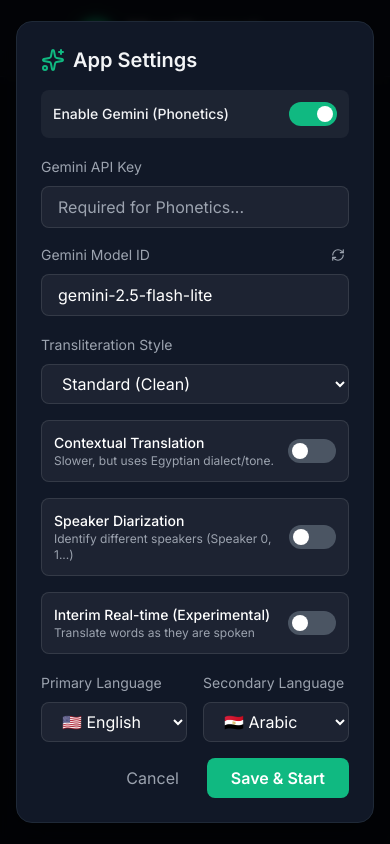
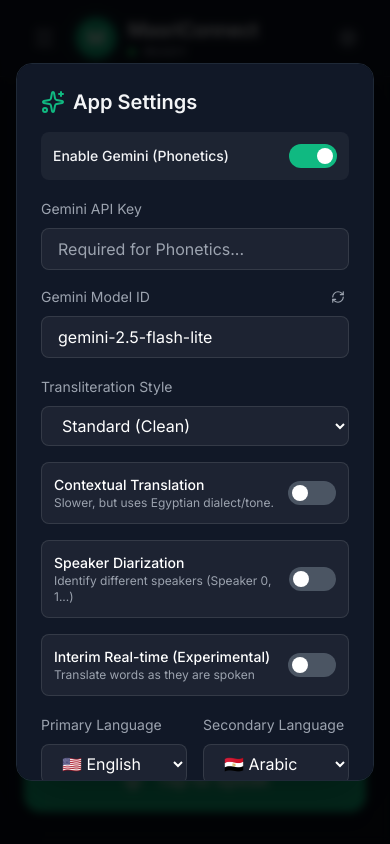
Before and after one commit to Rtas-17/rtas-17.github.io, a React (Vite) app: page / in a window 390 px wide. Built offline with nearby package versions, Linux system fonts and the light colour scheme.

Commit message:
Fix settings modal scrolling on mobile (max-h-85dvh)

```diff
--- a/src/App.jsx
+++ b/src/App.jsx
@@ -560,7 +560,7 @@
       {
         showSettings && (
           <div className="absolute inset-0 z-50 bg-black/80 backdrop-blur-sm flex items-center justify-center p-4">
-            <div className="bg-surface border border-border p-6 rounded-2xl w-full max-w-md shadow-2xl">
+            <div className="bg-surface border border-border p-6 rounded-2xl w-full max-w-md shadow-2xl max-h-[85dvh] overflow-y-auto">
               <h2 className="text-xl font-bold mb-4 flex items-center gap-2">
                 <Sparkles className="text-primary" /> App Settings
               </h2>
```
